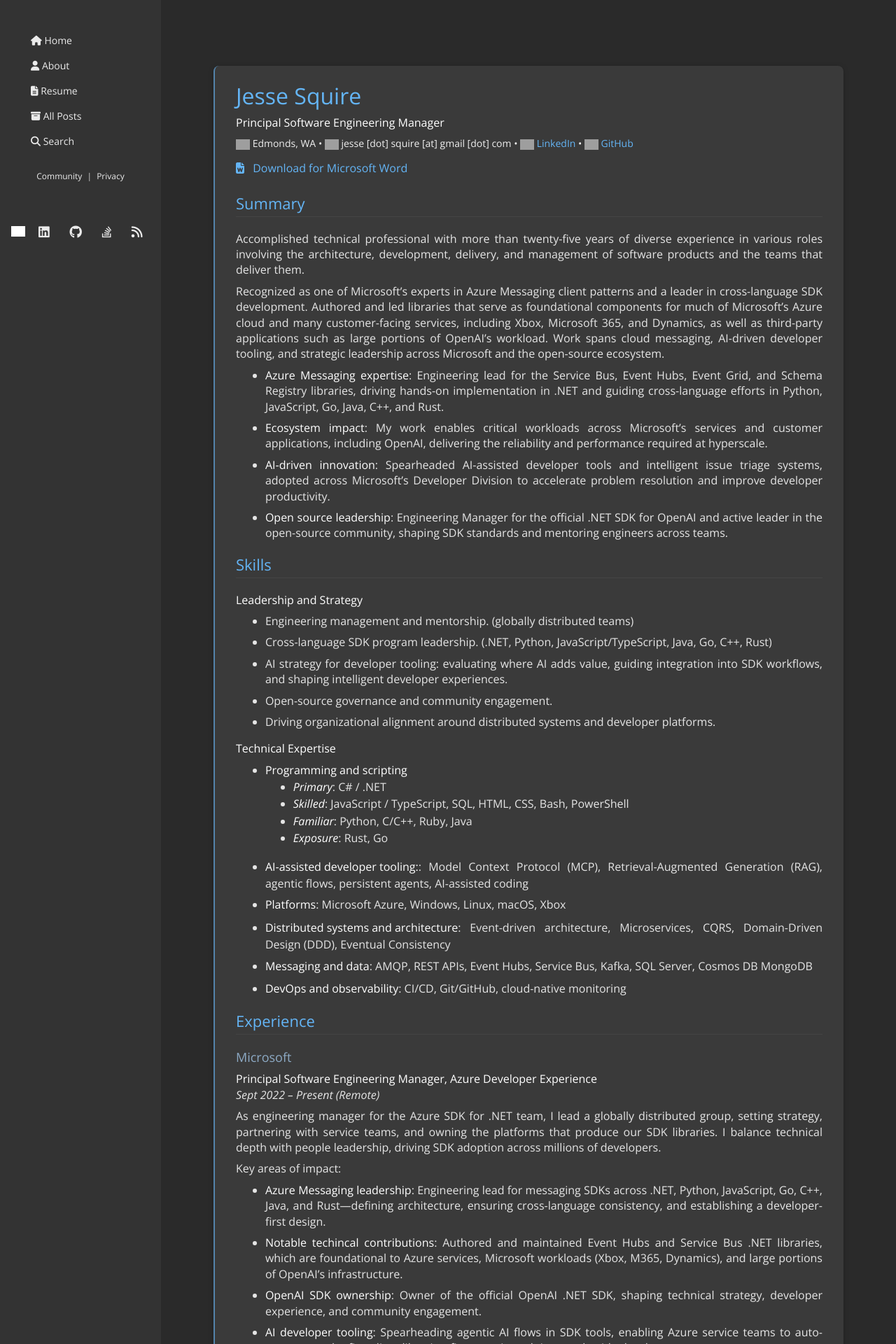
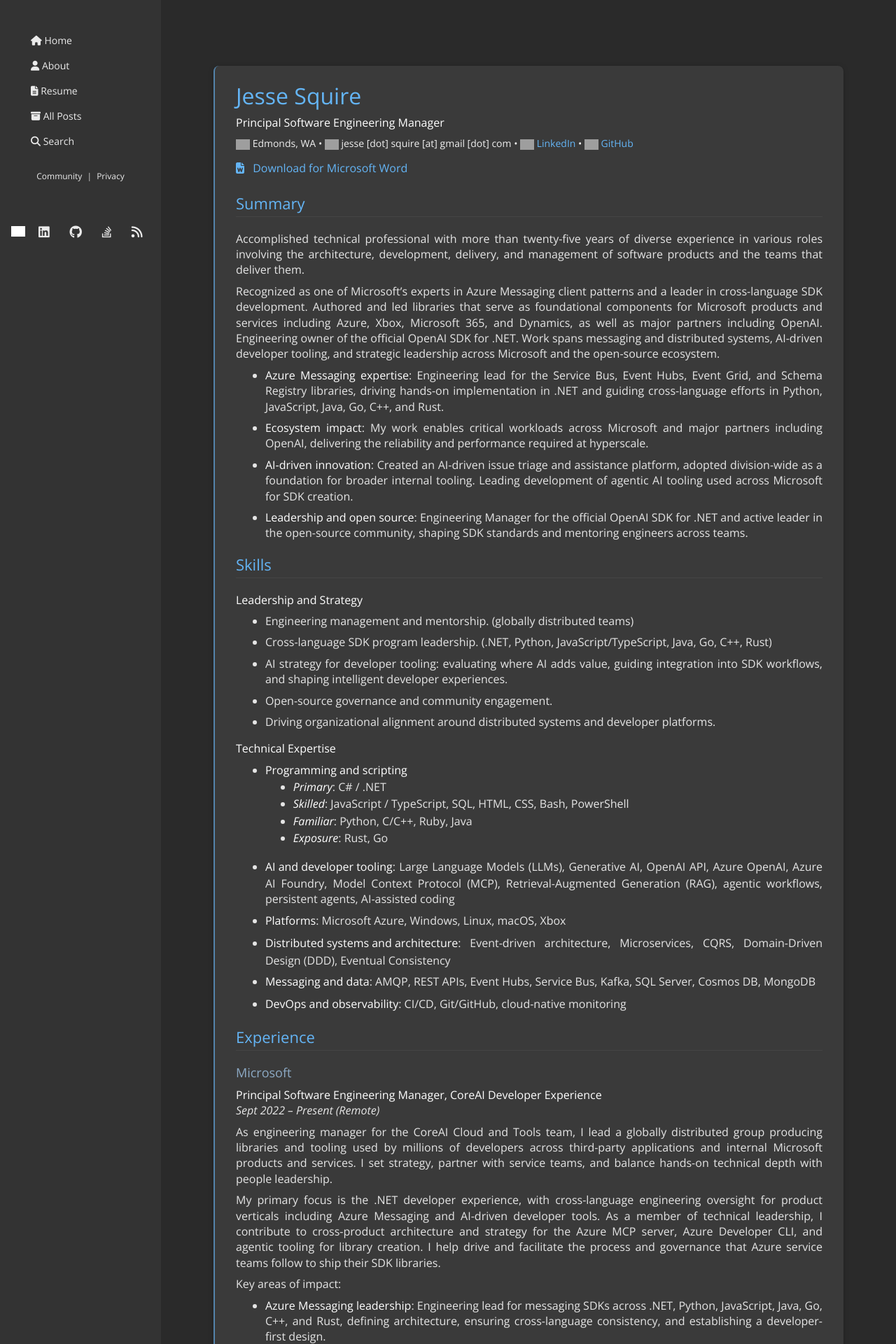
Before and after one commit to jsquire/jessesquire.com, a Jekyll site: the page built from src/_pages/resume.md, in a window 1280 px wide. Shown: the top 1920 px of the page at 70% size. Built offline with Jekyll 4.4.1, drawn with Linux system fonts in a browser that asks for light colours; nearby versions of some CDN libraries; some of the changed text lies outside the part shown; grey boxes are pictures that could not be loaded.

Commit message:
Updating resume

```diff
--- a/src/_pages/resume.md
+++ b/src/_pages/resume.md
@@ -38,16 +38,16 @@
 
 Accomplished technical professional with more than twenty-five years of diverse experience in various roles involving the architecture, development, delivery, and management of software products and the teams that deliver them.
 
-Recognized as one of Microsoft’s experts in Azure Messaging client patterns and a leader in cross-language SDK development. Authored and led libraries that serve as foundational components for much of Microsoft’s Azure cloud and many customer-facing services, including Xbox, Microsoft 365, and Dynamics, as well as third-party applications such as large portions of OpenAI’s workload. Work spans cloud messaging, AI-driven developer tooling, and strategic leadership across Microsoft and the open-source ecosystem.
+Recognized as one of Microsoft's experts in Azure Messaging client patterns and a leader in cross-language SDK development. Authored and led libraries that serve as foundational components for Microsoft products and services including Azure, Xbox, Microsoft 365, and Dynamics, as well as major partners including OpenAI. Engineering owner of the official OpenAI SDK for .NET. Work spans messaging and distributed systems, AI-driven developer tooling, and strategic leadership across Microsoft and the open-source ecosystem.
 
 
-- **Azure Messaging expertise**: Engineering lead for the Service Bus, Event Hubs, Event Grid, and Schema Registry libraries, driving hands-on implementation in .NET and guiding cross-language efforts in Python, JavaScript, Go, Java, C++, and Rust.
+- **Azure Messaging expertise**: Engineering lead for the Service Bus, Event Hubs, Event Grid, and Schema Registry libraries, driving hands-on implementation in .NET and guiding cross-language efforts in Python, JavaScript, Java, Go, C++, and Rust.
 
-- **Ecosystem impact**: My work enables critical workloads across Microsoft’s services and customer applications, including OpenAI, delivering the reliability and performance required at hyperscale.
+- **Ecosystem impact**: My work enables critical workloads across Microsoft and major partners including OpenAI, delivering the reliability and performance required at hyperscale.
 
-- **AI-driven innovation**: Spearheaded AI-assisted developer tools and intelligent issue triage systems, adopted across Microsoft’s Developer Division to accelerate problem resolution and improve developer productivity.
+- **AI-driven innovation**: Created an AI-driven issue triage and assistance platform, adopted division-wide as a foundation for broader internal tooling. Leading development of agentic AI tooling used across Microsoft for SDK creation.
 
-- **Open source leadership**: Engineering Manager for the official .NET SDK for OpenAI and active leader in the open-source community, shaping SDK standards and mentoring engineers across teams.
+- **Leadership and open source**: Engineering Manager for the official OpenAI SDK for .NET and active leader in the open-source community, shaping SDK standards and mentoring engineers across teams.
 
 ## Skills
 
@@ -69,38 +69,44 @@
   - **_Familiar_**: Python, C/C++, Ruby, Java
   - **_Exposure_**: Rust, Go
 
-- **AI-assisted developer tooling:**: Model Context Protocol (MCP), Retrieval-Augmented Generation (RAG), agentic flows, persistent agents, AI-assisted coding
+- **AI and developer tooling**: Large Language Models (LLMs), Generative AI, OpenAI API, Azure OpenAI, Azure AI Foundry, Model Context Protocol (MCP), Retrieval-Augmented Generation (RAG), agentic workflows, persistent agents, AI-assisted coding
 
 - **Platforms**: Microsoft Azure, Windows, Linux, macOS, Xbox
 
 - **Distributed systems and architecture**: Event-driven architecture, Microservices, CQRS, Domain-Driven Design (DDD), Eventual Consistency
 
-- **Messaging and data**: AMQP, REST APIs, Event Hubs, Service Bus, Kafka, SQL Server, Cosmos DB MongoDB
+- **Messaging and data**: AMQP, REST APIs, Event Hubs, Service Bus, Kafka, SQL Server, Cosmos DB, MongoDB
 
 - **DevOps and observability**: CI/CD, Git/GitHub, cloud-native monitoring
 
 ## Experience
 
 ### Microsoft
-**Principal Software Engineering Manager, Azure Developer Experience**
+**Principal Software Engineering Manager, CoreAI Developer Experience**
 *Sept 2022 – Present* _(Remote)_
 
-As engineering manager for the Azure SDK for .NET team, I lead a globally distributed group, setting strategy, partnering with service teams, and owning the platforms that produce our SDK libraries. I balance technical depth with people leadership, driving SDK adoption across millions of developers.
+As engineering manager for the CoreAI Cloud and Tools team, I lead a globally distributed group producing libraries and tooling used by millions of developers across third-party applications and internal Microsoft products and services. I set strategy, partner with service teams, and balance hands-on technical depth with people leadership.
+
+My primary focus is the .NET developer experience, with cross-language engineering oversight for product verticals including Azure Messaging and AI-driven developer tools. As a member of technical leadership, I contribute to cross-product architecture and strategy for the Azure MCP server, Azure Developer CLI, and agentic tooling for library creation. I help drive and facilitate the process and governance that Azure service teams follow to ship their SDK libraries.
 
 Key areas of impact:
 
-- **Azure Messaging leadership**: Engineering lead for messaging SDKs across .NET, Python, JavaScript, Go, C++, Java, and Rust—defining architecture, ensuring cross-language consistency, and establishing a developer-first design.
+- **Azure Messaging leadership**: Engineering lead for messaging SDKs across .NET, Python, JavaScript, Java, Go, C++, and Rust, defining architecture, ensuring cross-language consistency, and establishing a developer-first design.
 
-- **Notable techincal contributions**: Authored and maintained Event Hubs and Service Bus .NET libraries, which are foundational to Azure services, Microsoft workloads (Xbox, M365, Dynamics), and large portions of OpenAI’s infrastructure.
+- **Notable technical contributions**: Authored and maintained Event Hubs and Service Bus .NET libraries, which are foundational to Azure services, Microsoft workloads (Xbox, M365, Dynamics), and large portions of OpenAI’s infrastructure.
 
-- **OpenAI SDK ownership**: Owner of the official OpenAI .NET SDK, shaping technical strategy, developer experience, and community engagement.
+- **OpenAI SDK ownership**: Engineering owner of the official OpenAI SDK for .NET, shaping technical strategy, developer experience, and community engagement, while contributing hands-on. The library powers experiences for OpenAI, Azure OpenAI, and Foundry services, and is leveraged extensively by Copilot integrations across Visual Studio Code, Visual Studio, the CLI, and the GitHub coding agent.
 
-- **AI developer tooling**: Spearheading agentic AI flows in SDK tools, enabling Azure service teams to auto-generate and refine client libraries, fix errors in real time, and guide developers to success.
+- **AI developer tooling**: Spearheading the agentic tooling that Azure service teams use to create and refine their libraries. This includes persistent agents that auto-generate code, detect and fix errors in real time, and leverage MCP and RAG to weave documentation and context into the workflow.
 
-- **Division-wide innovation**: Created and directed an AI-assisted triage automation that was recognized by Microsoft’s Developer Division and adapted for use as a division-wide offering.
+- **Azure AI Foundry advisory**: Serve as technical advisor for the Azure AI Foundry SDK experience, including Azure OpenAI, AI Projects, the Agent Service, and the Foundry portal. The Foundry team owns their SDK packages; I provide expertise in API design, developer experience patterns, code review, and the shared infrastructure their packages are built on.
+
+- **Division-wide innovation**: Created an AI-driven issue triage, categorization, and assistance platform at Microsoft. This platform was adopted division wide as the foundation for a larger Developer Division internal offering.
 
 **Senior Software Engineer, Azure Developer Experience**
 *Mar 2019 – Aug 2022* _(Remote)_
+
+I joined the Azure SDK initiative at its inception, helping to solve one of Microsoft's most persistent platform problems: fragmented, inconsistent developer experience across hundreds of Azure services.
 
 As a software engineer on the Azure SDK for .NET team, I designed and delivered Azure client libraries with a focus on hands-on implementation. I led Azure Messaging libraries across languages, defining architecture, guiding features, and ensuring alignment with overall messaging priorities. I was the primary developer of the Event Hubs .NET library and a contributor across multiple Azure SDKs, while championing developer usability and partnering with service teams.
 
@@ -108,11 +114,9 @@
 
 - **Cross-language leadership**: Directed design and implementation of Azure Messaging SDKs across .NET, Python, JavaScript, and Java, ensuring a consistent developer experience.
 
-- **Deep technical contributions**: Designed and implemented the Event Hubs .NET client library, including high-throughput publishing, partition management, and checkpointing for mission-critical workloads
+- **Deep technical contributions**: Designed and implemented the Event Hubs .NET client library, including high-throughput publishing, partition management, and checkpointing for mission-critical workloads.
 
-- **Service and developer alignment**: Acted as liaison to Azure Messaging service teams to set priorities and ensure SDKs supported evolving scenarios; helped to shape the modern Azure SDK guidelines still used today.
-
-- **Developer experience focus**: Championed principles of usability, performance, and clarity, helping to shape the modern Azure SDK guidelines still used today.
+- **Service and developer alignment**: Acted as liaison to Azure Messaging service teams to set priorities and ensure SDKs supported evolving scenarios; helping to shape the modern Azure SDK guidelines still used today.
 
 - **Mentorship and collaboration**: Guided engineers across teams and languages, fostering alignment on architecture and best practices for distributed systems and SDK design.
 
@@ -159,12 +163,12 @@
 **Microsoft Azure SDK**
   _2019 – Present_ · [GitHub](https://github.com/Azure/azure-sdk-for-net)
 
-  The Microsoft Azure software development kit (SDK) is a set of open-source libraries and tools for developers to build applications on the Azure platform. Their goal is to provide a development experience that is intuitive, approachable, and which has been designed around real-world scenarios. Use of an SDK will look and feel consistent with the language and technology stack that an application is built on and the API should clearly express the intent of the developer with minimal ceremony and boilerplate code. A common design is maintained across the SDKs, so that those using multiple languages or technology stacks can leverage the Azure SDK in a familiar way.
+  The Microsoft Azure software development kit (SDK) is a set of open-source libraries and tools for developers to build applications on the Azure platform. Their goal is to provide a development experience that is intuitive, approachable, and which has been designed around real-world scenarios. Use of an SDK will look and feel consistent with the language and technology stack that an application is built on, and the API should clearly express the intent of the developer with minimal ceremony and boilerplate code. A common design is maintained across the SDKs, so that those using multiple languages or technology stacks can leverage the Azure SDK in a familiar way.
 
-**OpenAI .NET SDK**
+**OpenAI SDK for .NET**
   _2025 – Present_ · [GitHub](https://github.com/openai/openai-dotnet)
 
-  The OpenAI .NET SDK is the official client library for developers building applications on the OpenAI platform using .NET. It provides a first-class, idiomatic .NET experience for interacting with OpenAI services, including models for natural language processing, code generation, and image generation. The SDK emphasizes clarity, consistency, and ease of use, allowing developers to quickly integrate OpenAI capabilities into applications with minimal ceremony or boilerplate. As the development lead, I own end-to-end strategy, implementation, and community engagement for the SDK.
+  The OpenAI SDK for .NET is the official client library for developers building applications on the OpenAI platform using .NET. It provides a first-class, idiomatic .NET experience for interacting with OpenAI services, including models for natural language processing, code generation, and image generation. The SDK emphasizes clarity, consistency, and ease of use, allowing developers to quickly integrate OpenAI capabilities into applications with minimal ceremony or boilerplate. As the engineering lead, I own end-to-end strategy, implementation, and community engagement for the SDK.
 
 **Numeric Tic-Tac-Toe**
   _2025 – Present_ · [GitHub](https://github.com/jsquire/Portfolio/tree/main/src/NumericTicTacToe)
```
